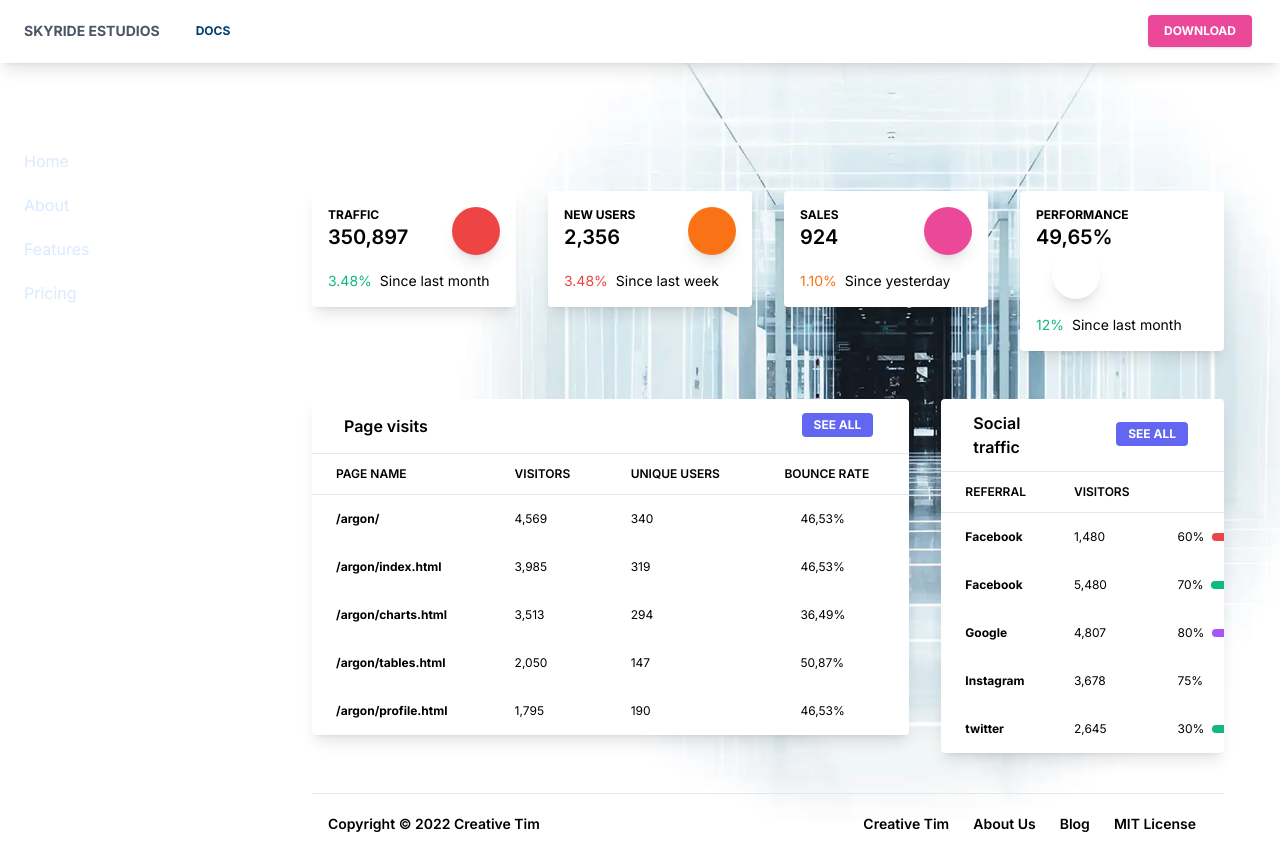
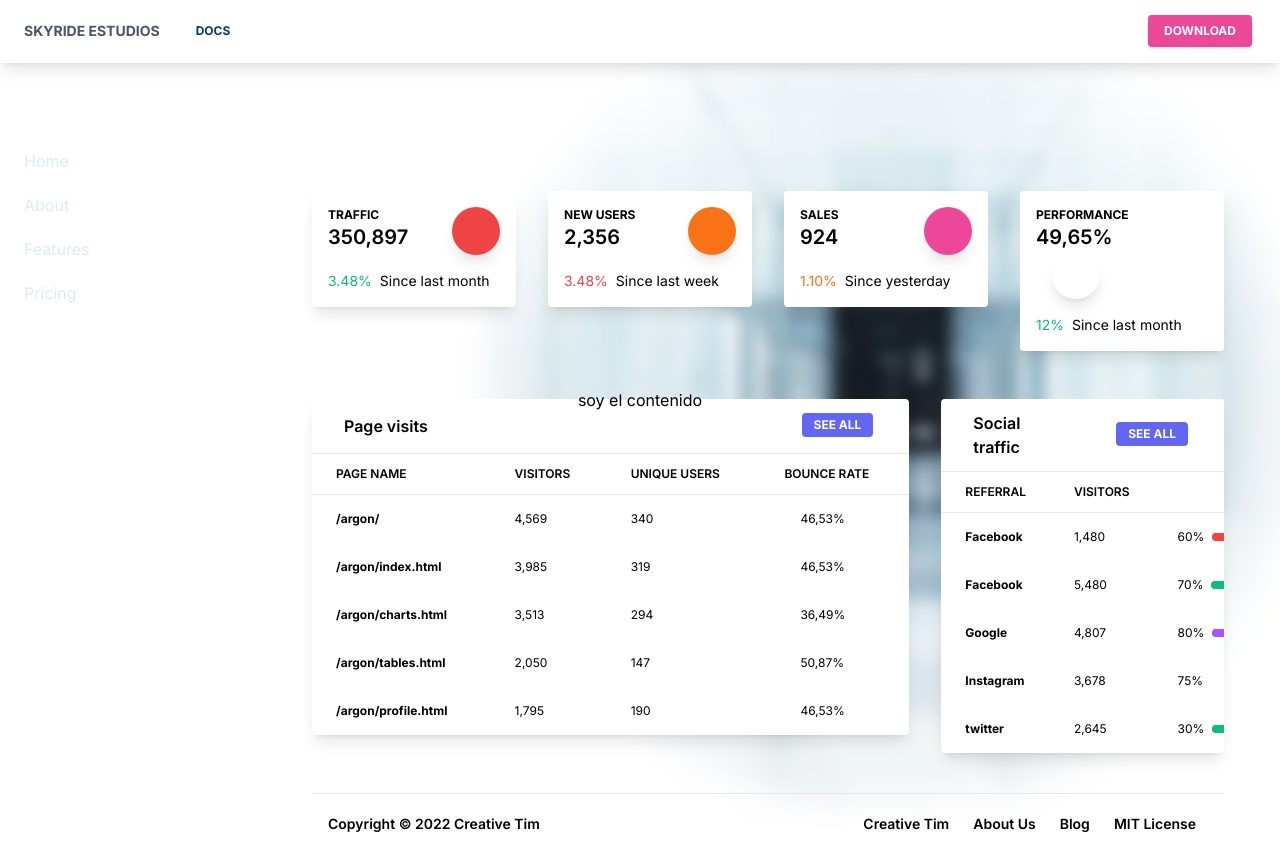
Before and after one commit to jcarvajal1987/cliente9, a Next.js app: page /dashboard in a window 1280 px wide. Built offline with nearby package versions, Linux system fonts and the light colour scheme.

Commit message:
add modal

```diff
--- a/src/components/CarouselImage.tsx
+++ b/src/components/CarouselImage.tsx
@@ -89,8 +89,6 @@ export const CarouselImage = (props) => {
 
   const router = ruta.pathname
 
-  console.log(router)
-
   useEffect(() => {
     switch (true) {
       case router == "/dashboard":
--- a/src/components/Dashboard.tsx
+++ b/src/components/Dashboard.tsx
@@ -51,7 +51,7 @@ export default function Dasboard() {
       >
         {/*<Sidebar />*/}
         <SideBar />
-        <div className="flex-1  bg-blueGray-100">
+        <div className="flex-1">
           {/*<Navbar />*/}
           {/* Header */}
           <div className="relative pt-12 pb-32 md:pt-32">
--- a/src/components/NavBar.tsx
+++ b/src/components/NavBar.tsx
@@ -2,9 +2,12 @@ import React, { useEffect } from "react"
 
 import Link from "next/link"
 
+import { BasicModal } from "./modal/BasicModal"
+
 export const NavBar = (props) => {
   const [navbarOpen, setNavbarOpen] = React.useState(false)
   const [transparent, setTransparent] = React.useState(true)
+  const [show, setShow] = React.useState(true)
   const router = props.router
 
   useEffect(() => {
@@ -27,6 +30,9 @@ export const NavBar = (props) => {
         " flex flex-wrap items-center justify-between px-2 py-3 z-10"
       }
     >
+      <BasicModal show={show}>
+        <div onClick={() => setShow(false)}>soy el contenido</div>
+      </BasicModal>
       <div className="flex flex-wrap items-center justify-between w-full px-4 mx-auto">
         <div className="relative flex justify-between w-full lg:w-auto lg:static lg:block lg:justify-start">
           <Link href="/">
--- /dev/null
+++ b/src/components/modal/BasicModal.tsx
@@ -0,0 +1,41 @@
+import React from "react"
+
+import { AnimatePresence, motion } from "framer-motion"
+
+export const BasicModal = (props) => {
+  const { show, setShow, title, children, ...rest } = props
+
+  const sentence = {
+    hidden: { opacity: 0, rotateY: -90 },
+    visible: {
+      opacity: 1,
+      rotateY: 0,
+      transition: {
+        duration: 0.4,
+      },
+    },
+    exit: {
+      opacity: 0,
+      rotateY: -90,
+      transition: {
+        duration: 0.4,
+      },
+    },
+  }
+  return (
+    <AnimatePresence>
+      {show && (
+        <motion.div
+          className={`fixed top-0 left-0 flex flex-wrap items-center justify-center w-full h-full mx-auto `}
+          variants={sentence}
+          initial="hidden"
+          animate="visible"
+          exit="exit"
+          key={show}
+        >
+          <div {...rest}>{children}</div>
+        </motion.div>
+      )}
+    </AnimatePresence>
+  )
+}
--- a/src/styles/tailwind.scss
+++ b/src/styles/tailwind.scss
@@ -7,6 +7,10 @@
 
 /* purgecss start ignore */
 @import url(https://fonts.googleapis.com/css?family=Raleway:400,700,500,600,300,200,100,800,900);
+
+body {
+  overflow: hidden;
+}
 
 .primary{
   color: #003e6f;
@@ -58,13 +62,18 @@
 }
 
 .blur-bg {
-  backdrop-filter: blur(5px)
+  filter: blur(8px);
+  -webkit-filter: blur(8px);
+  transition:  1s;
+
 
 
 }
 
 .not-blur {
-  backdrop-filter: blur(5px)
+  filter: blur(0);
+  -webkit-filter: blur(0);
+  transition: 1s;
 }
 
 .entrar{
@@ -74,6 +83,14 @@
 .salir{
   opacity: 0;
   transition: opacity 4s;
+}
+.entrarmodal{
+  opacity: 1;
+  transition: opacity 1s;
+}
+.salirmodal{
+  opacity: 0;
+  transition: opacity 1s;
 }
 
 .relative-grid {
```
